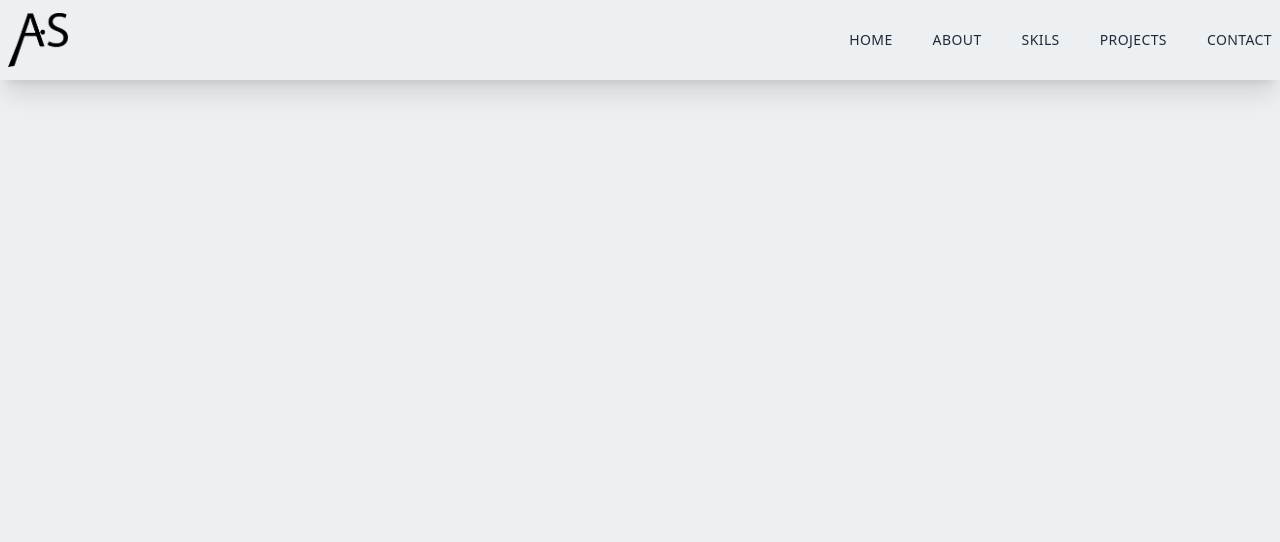
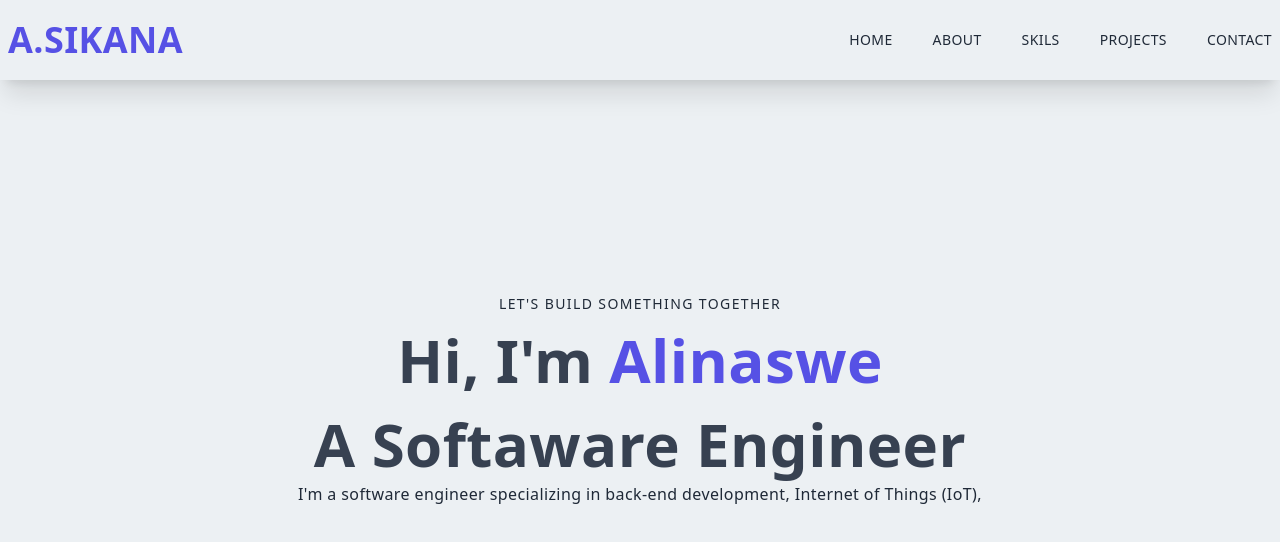
Before and after one commit to SikanaAli/next-portfolio, a Next.js app: page / in a window 1280 px wide. Shown: the top 542 px of the page. Built offline with nearby package versions, Linux system fonts and the light colour scheme.

Commit message:
hero section

```diff
--- a/app/page.jsx
+++ b/app/page.jsx
@@ -1,7 +1,11 @@
+import Hero from "../components/Hero";
 import Navbar from "../components/Navbar";
 
 export default function IndexPage() {
     return (
-        <Navbar/>
+        <>
+            <Navbar/>
+            <Hero/>
+        </>
     )
 }
--- a/components/Navbar.jsx
+++ b/components/Navbar.jsx
@@ -21,7 +21,8 @@ function Navbar() {
   return (
     <div className='fixed w-full h-20 shadow-xl z-[100]'>
         <div className='flex justify-between items-center w-full h-full px-2 2xl:px-16'>
-            <Image src="/assets/navLogo.png" alt='logo' width={60} height={25} />
+            {/* <Image src="/assets/navLogo.png" alt='logo' width={60} height={25} /> */}
+            <h2 className='uppercase text-[#5651e5]'>a.sikana</h2>
             <div>
                 <ul className='hidden md:flex'>
                     <Link href='/' >
@@ -51,7 +52,8 @@ function Navbar() {
             : 'fixed left-[-100%] top-0 p-10 ease-in duration-500'}>
                 <div>
                     <div className='flex w-full items-center justify-between'>
-                        <Image src='/assets/navLogo.png' alt="/" width={50} height={25}/>
+                        {/* <Image src='/assets/navLogo.png' alt="/" width={50} height={25}/> */}
+                        <h2 className='uppercase text-[#5651e5]'>a.sikana</h2>
                         <div onClick={navHandler} className='rounded-full shadow-lg shadow-gray-400 p-3 cursor-pointer'>
                             <AiOutlineClose/>
                         </div>
```
